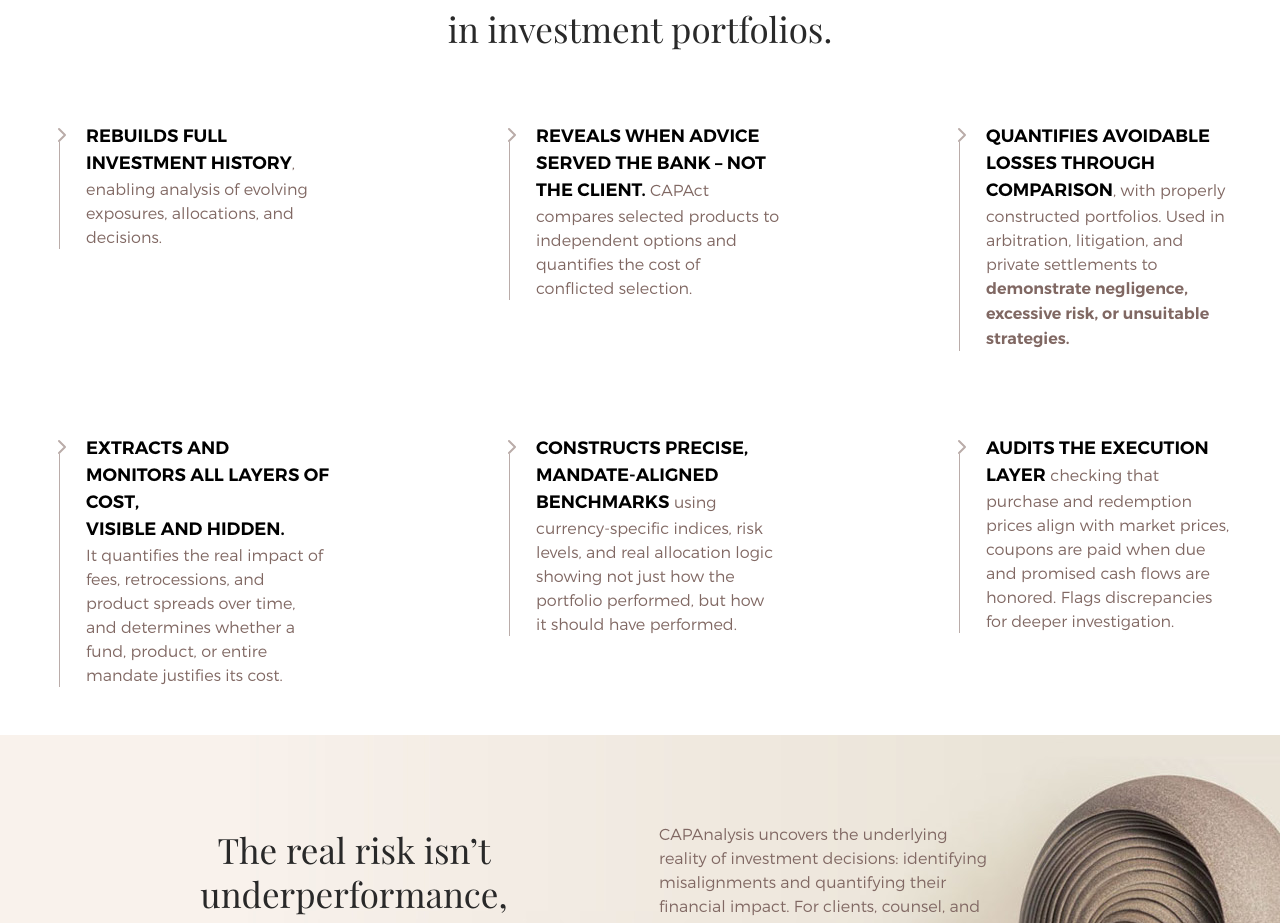
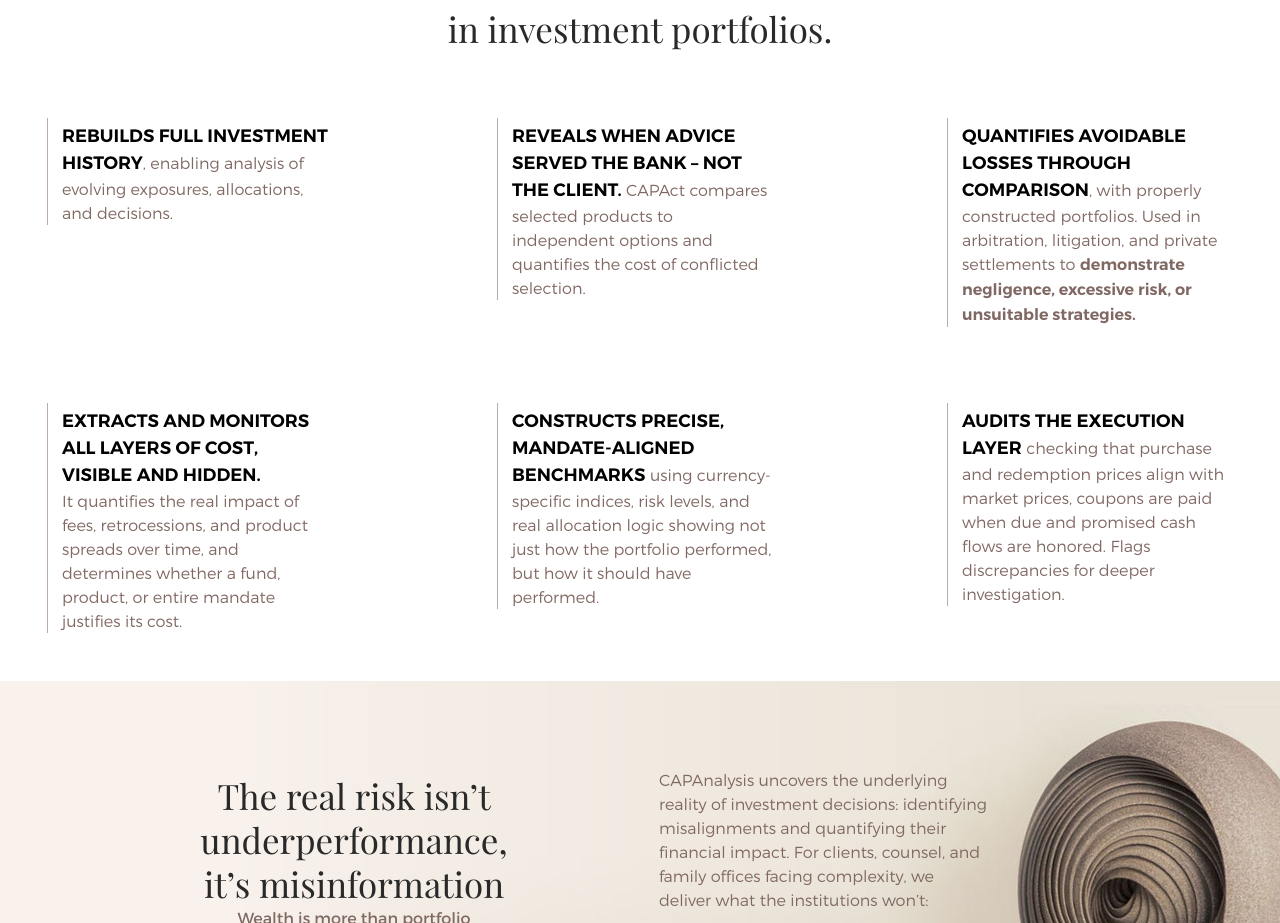
Before and after one commit to pierre-debruyne/CapAnalysis, a Next.js app: page / in a window 1280 px wide. Shown: the part 2083-3006 px from the top of the page. Built offline with nearby package versions, Linux system fonts and the light colour scheme.

Commit message:
fix: delete right chevron for InfoBlock component

```diff
--- a/src/components/common/InfoBlock.tsx
+++ b/src/components/common/InfoBlock.tsx
@@ -11,7 +11,6 @@ type InfoBlockProps = {
   return (
     <div className="flex">
       <div className="flex flex-col items-center">
-        <ChevronRight className="text-[#BAACA9]" />
         <div className="w-px bg-[#BAACA9] flex-1 -mt-[5px] -ml-[5px]" />
       </div>
 
```
